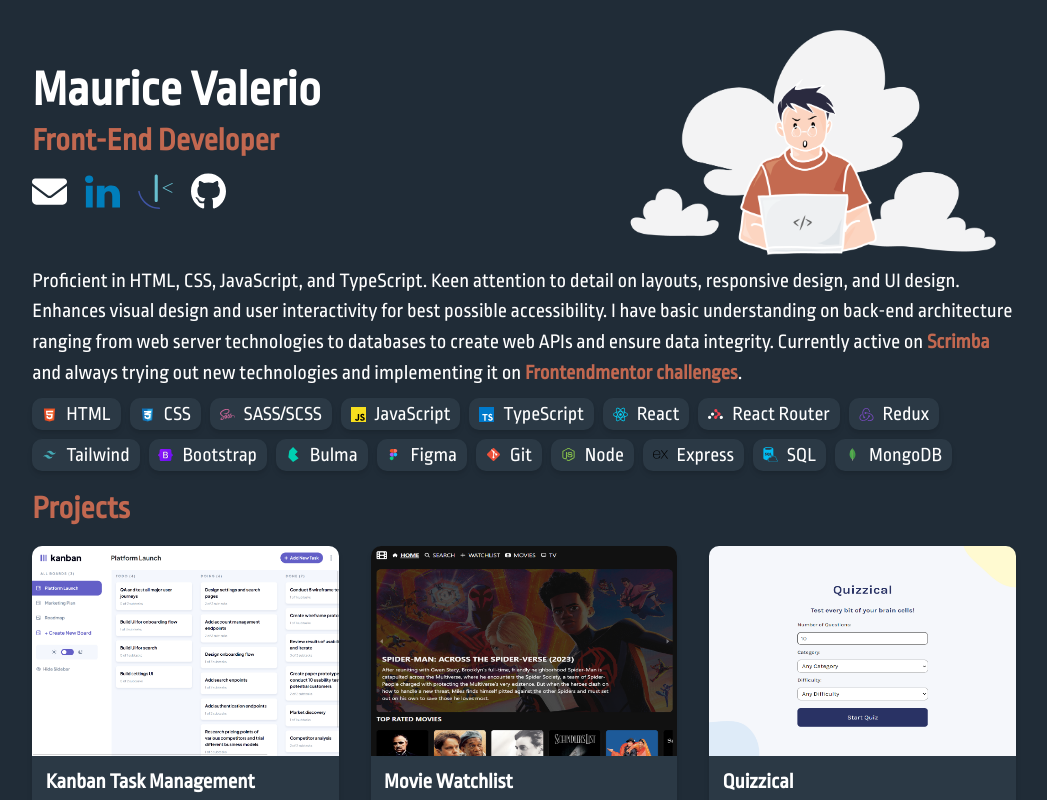
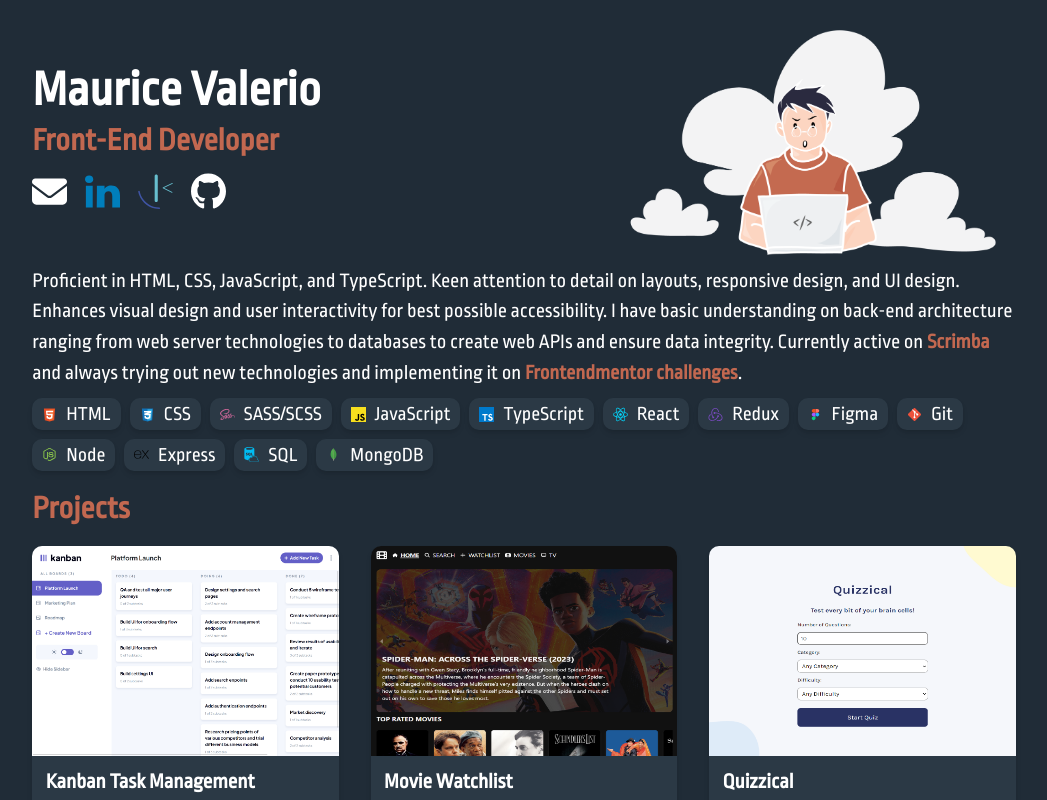
Before and after one commit to mauricevalerio/portfolio, a React (Vite) app: page / in a window 1280 px wide. Shown: the top 800 px of the page, without its empty margins (116-1163 px from the left). Built offline with nearby package versions, Linux system fonts and the light colour scheme.

Commit message:
Updated skill list

```diff
--- a/src/data.js
+++ b/src/data.js
@@ -166,24 +166,8 @@
         icon: react
     },
     {
-        name: 'React Router',
-        icon: reactrouter
-    },
-    {
         name: 'Redux',
         icon: redux
-    },
-    {
-        name: 'Tailwind',
-        icon: tailwindcss
-    },
-    {
-        name: 'Bootstrap',
-        icon: bootstrap
-    },
-    {
-        name: 'Bulma',
-        icon: bulma
     },
     {
         name: 'Figma',
```
